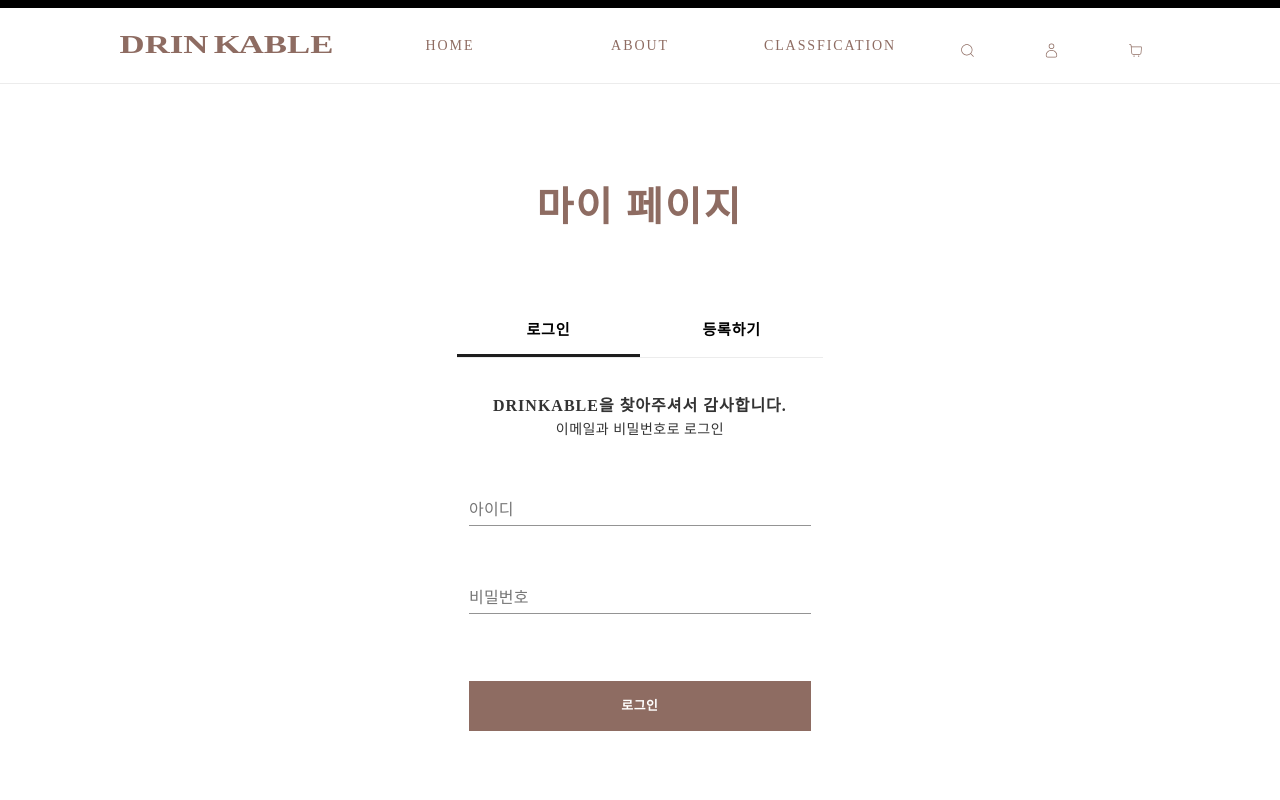
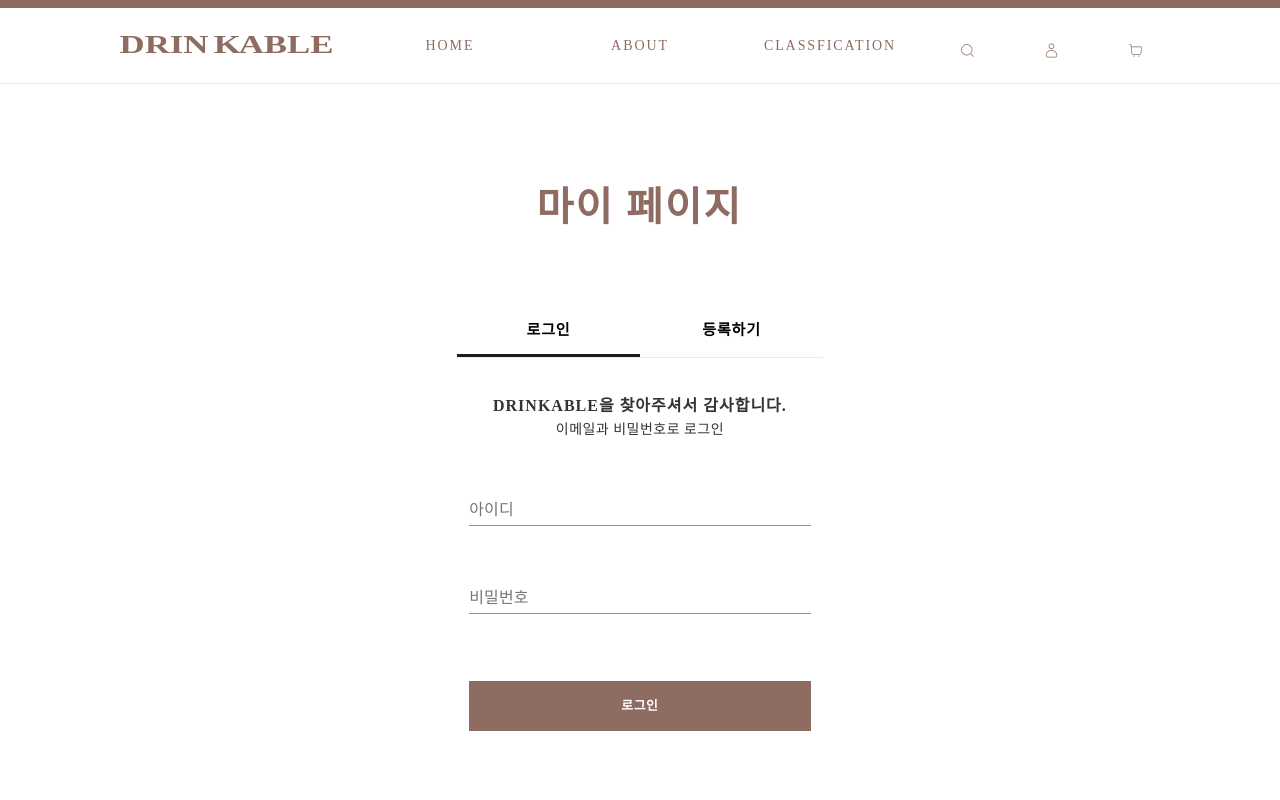
Before and after one commit to bbagbbagn2/DRINKABLE, a React (Create React App) app in the folder client/: page /login in a window 1280 px wide. Shown: the top 800 px of the page. Built offline with nearby package versions, Linux system fonts and the light colour scheme; no server answers.

Commit message:
design(LoginPage 코드 변경)

```diff
--- a/client/src/LoginPage.tsx
+++ b/client/src/LoginPage.tsx
@@ -129,7 +129,7 @@ const LoginPageLayout = styled.div`
 `;
 
 const LoginPageCol = styled.div`
-    padding: 0 8%;
+    padding: 0 8.055%;
     margin: 0 auto;
     max-width: 83.875rem;
     display: block;
@@ -140,7 +140,6 @@ const LoginPageBox = styled.div`
     align-items: stretch;
     display: flex;
     flex-wrap: wrap;
-    box-sizing: border-box;
     justify-content: space-between;
     margin-left: -0.97vw;
     margin-right: -0.97vw;
@@ -148,19 +147,16 @@ const LoginPageBox = styled.div`
 
 const MyPageTitleBox = styled.div`
     padding: 0 1%;
-    margin-top: 4.5rem;
-    margin-bottom: 3rem;
-    margin-left: 8.3%;
-    margin-right: 8.3%;
+    margin: 4.5rem 8.3% 3rem;
     width: 83.3%;
-    box-sizing: border-box;
     display: block;
     text-align: center;
     flex-basis: auto;
 
-    @media (max-width: 700px) {
-        margin-top: 14.4vw;
-        margin-bottom: 2.25rem;
+    @media screen and (max-width: 60.063rem) {
+        margin: 5vw 0 2.25rem 0;
+        padding: 0 0.972vw;
+        width: 100%;
     }
 `;
 
@@ -169,17 +165,17 @@ const TitleContextBox = styled.div`
 `;
 
 const MypageTitleParagraph = styled.h1`
-    box-sizing: border-box;
     color: #8E6C62;
     font-size: 2.5rem;
     letter-spacing: .125rem;
     line-height: 1.225;
-    text-transform: lowercase;
 
-    @media (max-width: 700px) {
-        font-size: 1.5625rem;
-        line-height: 1.24;
+    @media screen and (max-width: 60.063rem) {
+        margin: 0;
+        padding: 0;
+        font-size: 1.875rem;
         letter-spacing: normal;
+        line-height: 1.2;
     }
 `;
 
@@ -188,8 +184,12 @@ const LoginResisterBox = styled.div`
     padding: 0;
     min-width: 33.33%;
     width: auto;
-    box-sizing: border-box;
     flex-basis: auto;
+
+    @media screen and (max-width: 60.063rem) {
+        padding: 0 0.972vw;
+        width: 100%;
+    }
 
 `;
 const LoginResisterNav = styled.nav`
--- a/client/src/components/Header.tsx
+++ b/client/src/components/Header.tsx
@@ -110,7 +110,7 @@ const HeaderContainer = styled.div`
 
 const HeaderBox = styled.div`
     position: relative;
-    border-top: 0.5rem solid #000;
+    border-top: 0.5rem solid #8E6C62;
     z-index: 90;
 
     @media screen and (max-width: 60.063rem) {
@@ -155,7 +155,7 @@ const HeaderList = styled.div`
     grid-template-columns: repeat(3,1fr);
     place-items: center;
 
-    @media (max-width: 1024px) {
+    @media (max-width: 60.063rem) {
         display: none;
     }
 `;
```
